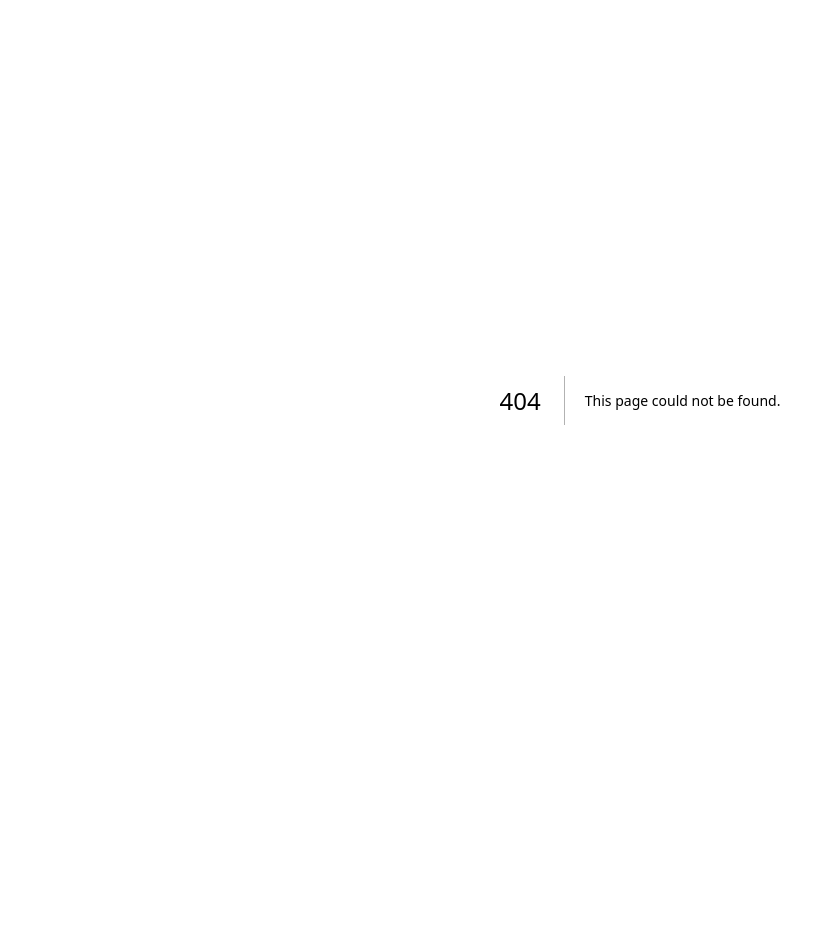
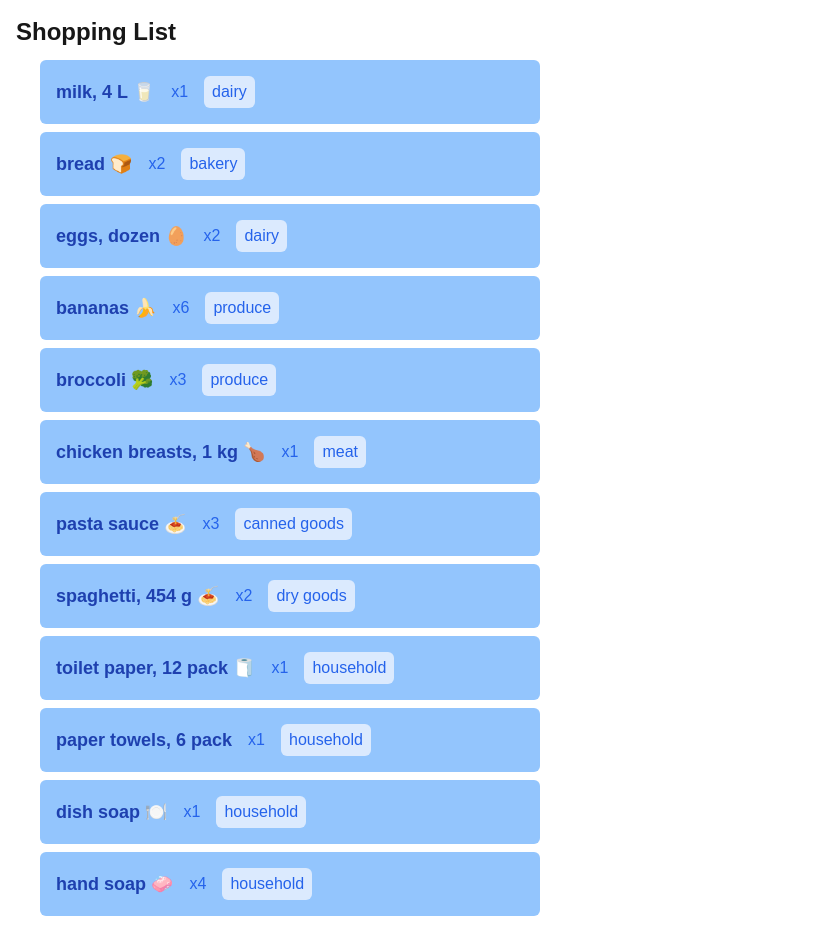
Before and after one commit to glconde/cprg306-assignments, a Next.js app: page /week-3 in a window 1280 px wide. Before the commit this address had no page. Shown: the whole page, without its empty margins (0-826 px from the left). Before the commit the page ends 800 px from the top, so only its background shows below. Built offline with nearby package versions, Linux system fonts and the light colour scheme.

Commit message:
week 3 changed some lets to consts, modified list styling

```diff
--- a/app/layout.js
+++ b/app/layout.js
@@ -12,8 +12,8 @@ const geistMono = Geist_Mono({
 });
 
 export const metadata = {
-  title: "Create Next App",
-  description: "Generated by create next app",
+  title: "Shopping List",
+  description: "Optional requirement for Week 3",
 };
 
 export default function RootLayout({ children }) {
--- a/app/page.js
+++ b/app/page.js
@@ -7,7 +7,7 @@ const headerTag =
   "text-3xl font-semibold text-blue-700 mb-6 border-4 border-blue-700 p-4 m-1";
 const linkTag =
   "bg-blue-600 text-white font-semibold py-2 px-4 rounded-md hover:bg-blue-700 transition duration-200 block w-[400px] text-lg";
-const ulTag = "flex flex-col items-center w-full gap-3 list-disc";
+const ulTag = "flex flex-col items-center w-full gap-3 list-none";
 
 export default function Home() {
   return (
@@ -19,6 +19,11 @@ export default function Home() {
             Week - 2
           </Link>
         </li>
+        <li>
+          <Link href="./week-3" className={linkTag}>
+            Week - 3
+          </Link>
+        </li>
       </ul>
     </main>
   );
--- /dev/null
+++ b/app/week-3/item-list.js
@@ -0,0 +1,100 @@
+import Item from "./item.js";
+
+// items
+const item1 = {
+  name: "milk, 4 L 🥛",
+  quantity: 1,
+  category: "dairy",
+};
+
+const item2 = {
+  name: "bread 🍞",
+  quantity: 2,
+  category: "bakery",
+};
+
+const item3 = {
+  name: "eggs, dozen 🥚",
+  quantity: 2,
+  category: "dairy",
+};
+
+const item4 = {
+  name: "bananas 🍌",
+  quantity: 6,
+  category: "produce",
+};
+
+const item5 = {
+  name: "broccoli 🥦",
+  quantity: 3,
+  category: "produce",
+};
+
+const item6 = {
+  name: "chicken breasts, 1 kg 🍗",
+  quantity: 1,
+  category: "meat",
+};
+
+const item7 = {
+  name: "pasta sauce 🍝",
+  quantity: 3,
+  category: "canned goods",
+};
+
+const item8 = {
+  name: "spaghetti, 454 g 🍝",
+  quantity: 2,
+  category: "dry goods",
+};
+
+const item9 = {
+  name: "toilet paper, 12 pack 🧻",
+  quantity: 1,
+  category: "household",
+};
+
+const item10 = {
+  name: "paper towels, 6 pack",
+  quantity: 1,
+  category: "household",
+};
+
+const item11 = {
+  name: "dish soap 🍽️",
+  quantity: 1,
+  category: "household",
+};
+
+const item12 = {
+  name: "hand soap 🧼",
+  quantity: 4,
+  category: "household",
+};
+
+//load items to array
+const items = [
+  item1,
+  item2,
+  item3,
+  item4,
+  item5,
+  item6,
+  item7,
+  item8,
+  item9,
+  item10,
+  item11,
+  item12,
+];
+
+export default function ItemList() {
+  return (
+    <div className="flex flex-col items-left ml-5">
+      {items.map((item, index) => (
+        <Item key={index} {...item}></Item>
+      ))}
+    </div>
+  );
+}
--- /dev/null
+++ b/app/week-3/item.js
@@ -0,0 +1,15 @@
+const nameSpan = "text-lg font-semibold text-blue-800";
+const quantitySpan = "text-blue-600";
+const categorySpan = "bg-blue-100 text-blue-600 px-2 py-1 rounded-md";
+const containerTag =
+  "flex gap-4 items-center p-4 w-[500px] bg-blue-300 m-1 rounded-md";
+
+export default function Item({ name, quantity, category }) {
+  return (
+    <div className={containerTag}>
+      <span className={nameSpan}>{name}</span>
+      <span className={quantitySpan}>x{quantity}</span>
+      <span className={categorySpan}>{category}</span>
+    </div>
+  );
+}
--- /dev/null
+++ b/app/week-3/page.js
@@ -0,0 +1,10 @@
+import ItemList from "./item-list.js";
+
+export default function Page() {
+  return (
+    <main className=" p-4 w-full">
+      <h1 className="text-2xl font-semibold mb-2">Shopping List</h1>
+      <ItemList />
+    </main>
+  );
+}
```
Also changed, not shown: 1 other file (tests, documents, lock files or other folders).
